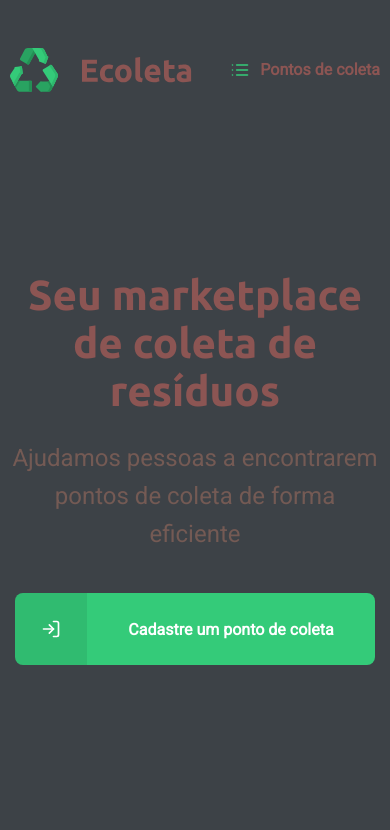
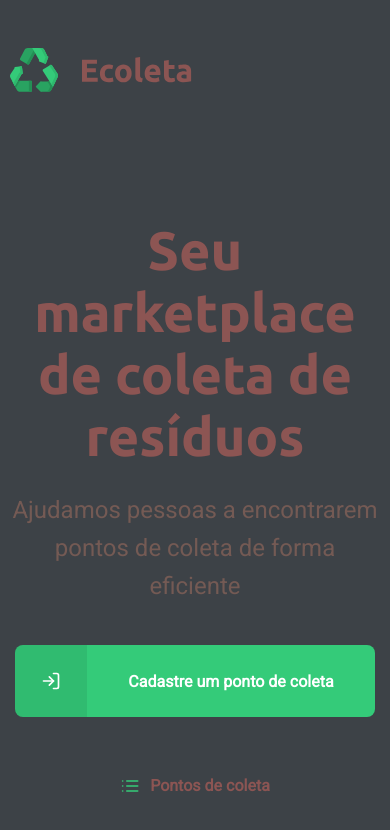
Before and after one commit to macedo-developer/ecoleta-frontend, a React (Create React App) app: page / in a window 390 px wide. Shown: the top 830 px of the page. Built offline with nearby package versions, Linux system fonts and the light colour scheme.

Commit message:
Adjusting home page responsiveness

```diff
--- a/src/pages/Home/index.tsx
+++ b/src/pages/Home/index.tsx
@@ -2,6 +2,7 @@ import React from "react";
 import { Link } from "react-router-dom";
 import { FiLogIn, FiList } from "react-icons/fi";
 
+import "./responsive.css";
 import "./styles.css";
 
 import logo from "../../assets/logo.svg";
--- /dev/null
+++ b/src/pages/Home/responsive.css
@@ -0,0 +1,68 @@
+@media (max-width: 1024px) {
+  #page-home {
+    background-position-x: 52vw;
+  }
+  #page-home .content {
+    align-items: center;
+    text-align: center;
+
+    padding: 0 40px;
+  }
+
+  #page-home .content header {
+    margin: 48px auto 0;
+  }
+
+  #page-home .content main {
+    align-items: center;
+  }
+}
+
+@media (max-width: 768px) {
+  #page-home .content {
+    align-items: center;
+    text-align: center;
+  }
+
+  #page-home .content header {
+    margin: 48px auto 0;
+  }
+
+  #page-home .content main {
+    align-items: center;
+  }
+
+  #page-home .content main h1 {
+    font-size: 42px;
+  }
+
+  #page-home .content main p {
+    font-size: 24px;
+  }
+}
+
+@media (max-width: 425px) {
+  #page-home .content {
+    padding: 16px;
+  }
+
+  #page-home .content header {
+    margin: 24px auto 0;
+  }
+
+  #page-home .content header a {
+    position: absolute;
+    bottom: 48px;
+    left: 50%;
+
+    transform: translateX(-50%);
+  }
+
+  #page-home .content main h1 {
+    font-size: 38px;
+  }
+
+  #page-home .content main p {
+    font-size: 18px;
+  }
+}
--- a/src/pages/Home/styles.css
+++ b/src/pages/Home/styles.css
@@ -109,26 +109,3 @@
 #page-home .content main a:hover {
   background: #2fb86e;
 }
-
-@media (max-width: 900px) {
-  #page-home .content {
-    align-items: center;
-    text-align: center;
-  }
-
-  #page-home .content header {
-    margin: 48px auto 0;
-  }
-
-  #page-home .content main {
-    align-items: center;
-  }
-
-  #page-home .content main h1 {
-    font-size: 42px;
-  }
-
-  #page-home .content main p {
-    font-size: 24px;
-  }
-}
```
